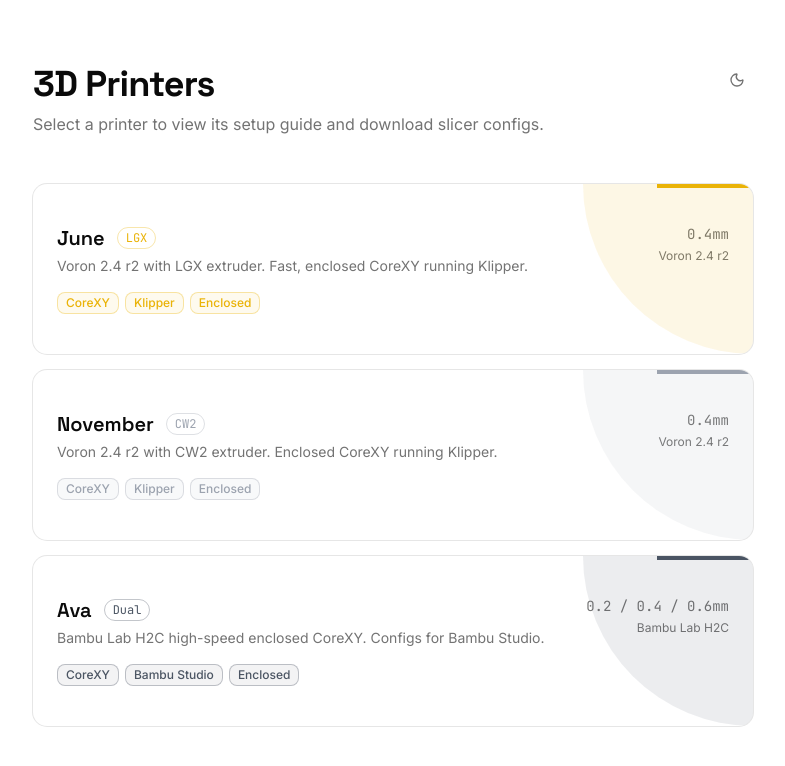
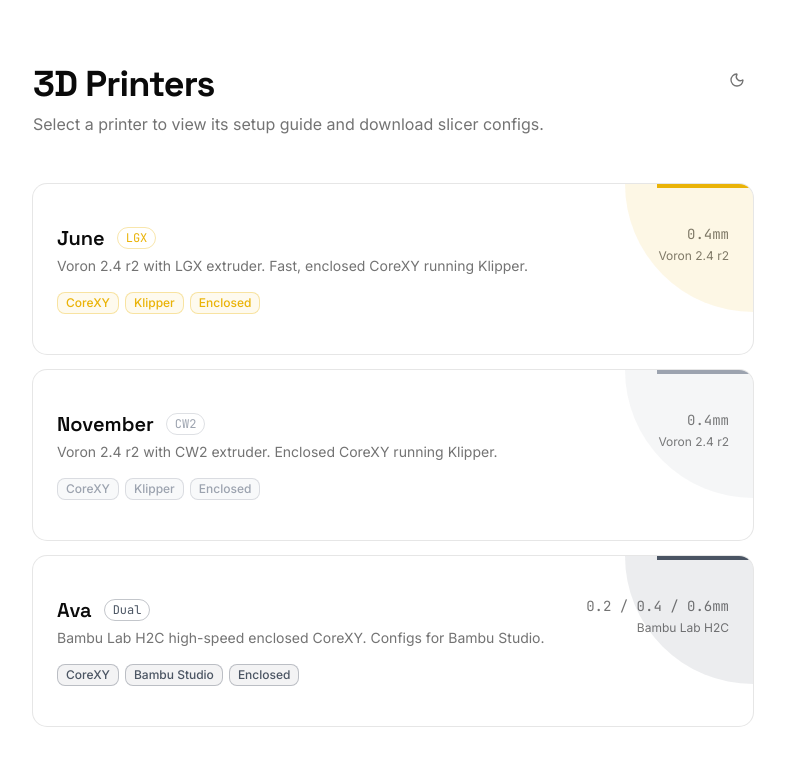
Before and after one commit to SanchakGarg/makerhub, a Next.js app: page / in a window 1280 px wide. Shown: the top 766 px of the page, without its empty margins (247-1032 px from the left). Built offline with nearby package versions, Linux system fonts and the light colour scheme.

Commit message:
Revert corner glow to fixed w-32 h-32 size

```diff
--- a/components/MachineCard.tsx
+++ b/components/MachineCard.tsx
@@ -13,9 +13,9 @@
         className="absolute top-0 right-0 w-24 h-1"
         style={{ backgroundColor: machine.accent }}
       />
-      {/* Corner glow — height matches card, making a true quarter-circle */}
+      {/* Corner glow */}
       <div
-        className="absolute top-0 right-0 h-full aspect-square opacity-10 group-hover:opacity-20 transition-opacity rounded-bl-full pointer-events-none"
+        className="absolute top-0 right-0 w-32 h-32 opacity-10 group-hover:opacity-20 transition-opacity rounded-bl-full"
         style={{ backgroundColor: machine.accent }}
       />
 
```
